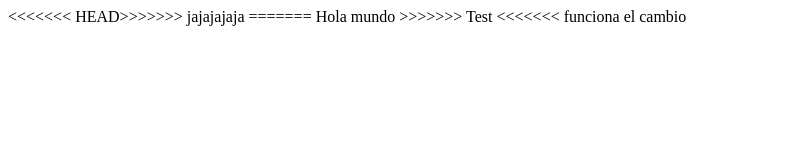
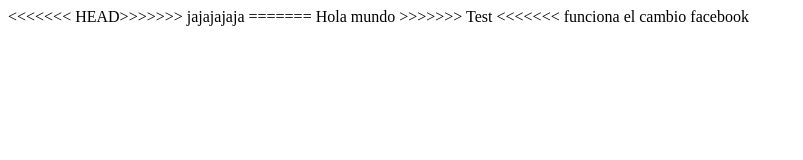
Before and after one commit to juanvenegas/TestCursoGit, a plain HTML site: page index.html in a window 1280 px wide. Shown: the whole page, without its empty margins (0-803 px from the left). Drawn offline with Linux system fonts and the light colour scheme.

Commit message:
Se agrego articulo Facebook

```diff
--- a/index.html
+++ b/index.html
@@ -5,4 +5,5 @@
 Hola mundo
 >>>>>>> Test <<<<<<<
 funciona el cambio
+<articule>facebook</articule>
 </html>
```
